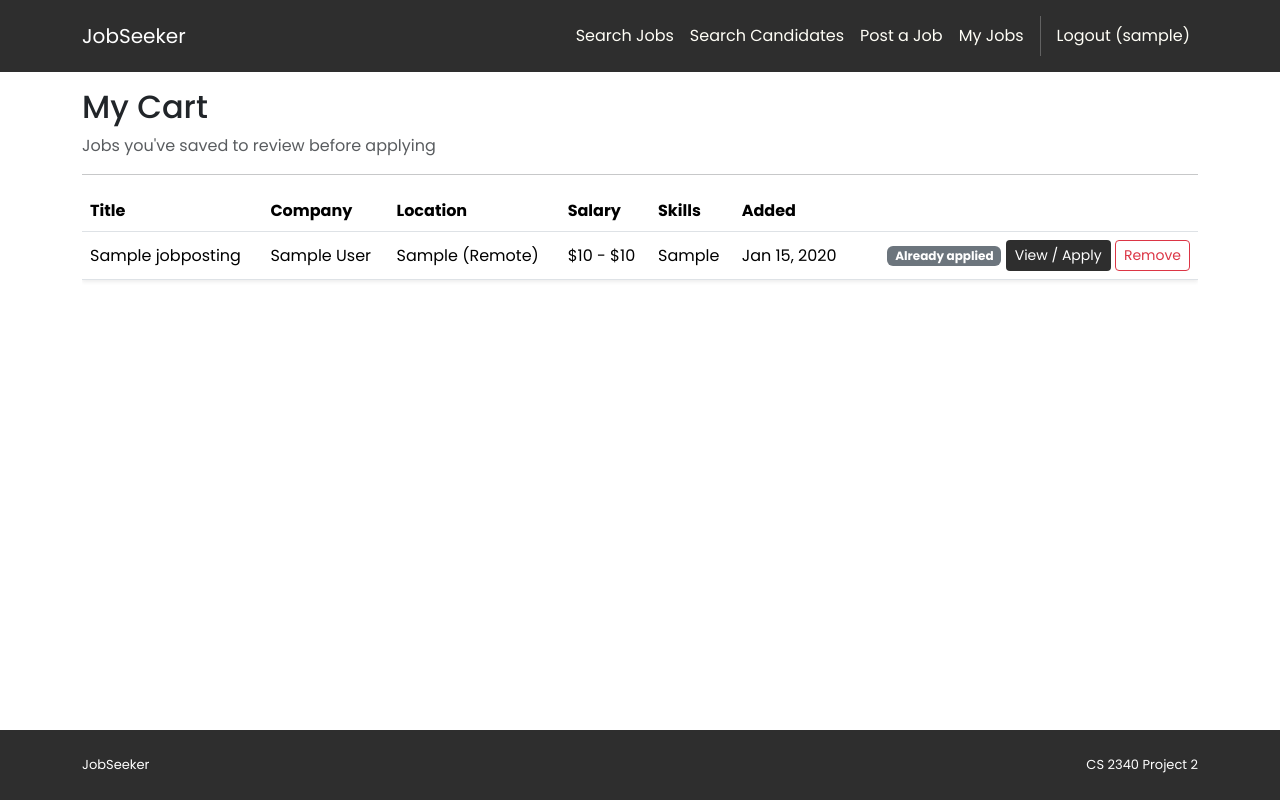
After one commit to anishneema/Jobseeker, a Django app: page /jobs/cart/ in a window 1280 px wide. The commit adds this page. Run offline with Django 5.2, Linux system fonts and the light colour scheme; a user stored in the database is signed in; tables that the repository leaves empty hold one stand-in row (values such as "Sample post"); some libraries are stand-ins or nearby versions.

Commit message:
Add job recommendations (story 6) and job cart (story 10)

```diff
--- a/jobs/admin.py
+++ b/jobs/admin.py
@@ -1,5 +1,5 @@
 from django.contrib import admin
-from .models import JobPosting, Application
+from .models import JobPosting, Application, CartItem
 
 class JobPostingAdmin(admin.ModelAdmin):
     list_display = ('title', 'recruiter', 'location', 'status', 'date_posted')
@@ -14,3 +14,4 @@ class JobPostingAdmin(admin.ModelAdmin):
 
 admin.site.register(JobPosting, JobPostingAdmin)
 admin.site.register(Application)
+admin.site.register(CartItem)
--- a/jobs/models.py
+++ b/jobs/models.py
@@ -100,3 +100,23 @@ class Application(models.Model):
             'offer': 'text-bg-success',
             'closed': 'text-bg-dark',
         }[self.status]
+
+class CartItem(models.Model):
+    jobseeker = models.ForeignKey(
+        User,
+        on_delete=models.CASCADE,
+        related_name='cart_items'
+    )
+    job = models.ForeignKey(
+        JobPosting,
+        on_delete=models.CASCADE,
+        related_name='cart_items'
+    )
+    date_added = models.DateTimeField(auto_now_add=True)
+
+    class Meta:
+        ordering = ['-date_added']
+        unique_together = ('jobseeker', 'job')
+
+    def __str__(self):
+        return f'{self.jobseeker.username} -> {self.job.title} (cart)'
--- /dev/null
+++ b/jobs/templates/jobs/cart.html
@@ -0,0 +1,55 @@
+{% extends 'base.html' %}
+{% block content %}
+<div class="p-3">
+  <div class="container">
+    <h2>My Cart</h2>
+    <p class="text-muted">Jobs you've saved to review before applying</p>
+    <hr />
+
+    {% if template_data.items %}
+    <div class="table-responsive">
+      <table class="table table-hover align-middle bg-white shadow-sm">
+        <thead>
+          <tr>
+            <th>Title</th>
+            <th>Company</th>
+            <th>Location</th>
+            <th>Salary</th>
+            <th>Skills</th>
+            <th>Added</th>
+            <th></th>
+          </tr>
+        </thead>
+        <tbody>
+          {% for item in template_data.items %}
+          <tr>
+            <td>{{ item.job.title }}</td>
+            <td>{{ item.job.company_name }}</td>
+            <td>{{ item.job.location }} ({{ item.job.get_remote_onsite_display }})</td>
+            <td>{{ item.job.salary_range }}</td>
+            <td>{{ item.job.skills_required }}</td>
+            <td>{{ item.date_added|date:"M j, Y" }}</td>
+            <td class="text-end">
+              {% if item.job.id in template_data.applied_job_ids %}
+              <span class="badge text-bg-secondary">Already applied</span>
+              {% endif %}
+              <a href="{% url 'jobs.show' id=item.job.id %}" class="btn btn-sm bg-dark text-white">
+                View / Apply
+              </a>
+              <form method="POST" action="{% url 'jobs.cart_remove' id=item.id %}" class="d-inline">
+                {% csrf_token %}
+                <input type="hidden" name="next" value="{% url 'jobs.cart' %}">
+                <button type="submit" class="btn btn-sm btn-outline-danger">Remove</button>
+              </form>
+            </td>
+          </tr>
+          {% endfor %}
+        </tbody>
+      </table>
+    </div>
+    {% else %}
+    <p>Your cart is empty. Browse <a href="{% url 'jobs.index' %}">job postings</a> and add ones you're interested in.</p>
+    {% endif %}
+  </div>
+</div>
+{% endblock content %}
--- a/jobs/urls.py
+++ b/jobs/urls.py
@@ -5,6 +5,10 @@ urlpatterns = [
     path('', views.index, name='jobs.index'),
     path('post/', views.post, name='jobs.post'),
     path('mine/', views.mine, name='jobs.mine'),
+    path('recommendations/', views.recommendations, name='jobs.recommendations'),
+    path('cart/', views.cart, name='jobs.cart'),
+    path('cart/add/<int:id>/', views.cart_add, name='jobs.cart_add'),
+    path('cart/remove/<int:id>/', views.cart_remove, name='jobs.cart_remove'),
     path('<int:id>/applications/',views.job_applications,name='jobs.job_applications'),
     path('applications/mine/', views.my_applications, name='jobs.my_applications'),
     path('applications/<int:id>/', views.application_detail, name='jobs.application_detail'),
--- a/jobs/views.py
+++ b/jobs/views.py
@@ -3,8 +3,10 @@ from django.shortcuts import render, redirect, get_object_or_404
 from django.contrib.auth.decorators import login_required
 from django.contrib import messages
 from accounts.views import jobseeker_required
-from .models import JobPosting, Application
+from .models import JobPosting, Application, CartItem
 from .forms import JobPostingForm, ApplicationForm
+from django.urls import reverse
+from django.utils.http import url_has_allowed_host_and_scheme
 
 
 def recruiter_required(view_func):
@@ -60,6 +62,11 @@ def index(request):
         'remote_onsite': remote_onsite,
         'visa_sponsorship': visa_sponsorship,
     }
+    if request.user.is_authenticated and hasattr(request.user, 'jobseeker_profile'):
+        template_data['cart_job_ids'] = set(CartItem.objects.filter(
+            jobseeker=request.user
+        ).values_list('job_id', flat=True))
+
     return render(request, 'jobs/job_list.html',
                   {'template_data': template_data})
 
@@ -77,6 +84,9 @@ def show(request, id):
             job=job, applicant=request.user
         ).first()
         template_data['application_form'] = ApplicationForm()
+        template_data['in_cart'] = CartItem.objects.filter(
+            job=job, jobseeker=request.user
+        ).exists()
     return render(request, 'jobs/job_detail.html',
                   {'template_data': template_data})
 
@@ -211,3 +221,83 @@ def job_applications(request, id):
         'jobs/job_applications.html',
         {'template_data': template_data}
     )
+
+def _safe_next(request, fallback):
+    next_url = request.POST.get('next') or request.GET.get('next')
+    if next_url and url_has_allowed_host_and_scheme(
+        next_url, allowed_hosts={request.get_host()}
+    ):
+        return next_url
+    return fallback
+
+@jobseeker_required
+def recommendations(request):
+    profile = request.user.jobseeker_profile
+    candidate_skills = {
+        s.strip().lower() for s in profile.skills.split(',') if s.strip()
+    }
+    applied_job_ids = Application.objects.filter(
+        applicant=request.user
+    ).values_list('job_id', flat=True)
+
+    scored_jobs = []
+    if candidate_skills:
+        open_jobs = JobPosting.objects.filter(
+            status='open'
+        ).exclude(id__in=applied_job_ids)
+        for job in open_jobs:
+            job_skills = {
+                s.strip().lower() for s in job.skills_required.split(',') if s.strip()
+            }
+            matched = candidate_skills & job_skills
+            if matched:
+                scored_jobs.append({
+                    'job': job,
+                    'matched_skills': sorted(matched),
+                    'match_count': len(matched),
+                })
+        scored_jobs.sort(key=lambda entry: entry['match_count'], reverse=True)
+
+    template_data = {
+        'title': 'Recommended for You',
+        'scored_jobs': scored_jobs,
+        'has_skills': bool(candidate_skills),
+    }
+    return render(request, 'jobs/recommendations.html',
+                  {'template_data': template_data})
+
+
+@jobseeker_required
+def cart(request):
+    items = CartItem.objects.filter(
+        jobseeker=request.user
+    ).select_related('job', 'job__recruiter')
+    applied_job_ids = set(Application.objects.filter(
+        applicant=request.user
+    ).values_list('job_id', flat=True))
+
+    template_data = {
+        'title': 'My Cart',
+        'items': items,
+        'applied_job_ids': applied_job_ids,
+    }
+    return render(request, 'jobs/cart.html', {'template_data': template_data})
+
+
+@jobseeker_required
+def cart_add(request, id):
+    job = get_object_or_404(JobPosting, id=id)
+    if request.method != 'POST':
+        return redirect('jobs.show', id=job.id)
+    CartItem.objects.get_or_create(jobseeker=request.user, job=job)
+    messages.success(request, f'Added "{job.title}" to your cart.')
+    return redirect(_safe_next(request, reverse('jobs.show', args=[job.id])))
+
+
+@jobseeker_required
+def cart_remove(request, id):
+    item = get_object_or_404(CartItem, id=id, jobseeker=request.user)
+    if request.method == 'POST':
+        item.delete()
+        messages.success(request, 'Removed from your cart.')
+    return redirect(_safe_next(request, reverse('jobs.cart')))
--- a/jobseeker/templates/base.html
+++ b/jobseeker/templates/base.html
@@ -32,6 +32,8 @@
             {% elif is_seeker %}
             <a class="nav-link" href="{% url 'accounts.profile_edit' %}">My Profile</a>
             <a class="nav-link" href="{% url 'jobs.my_applications' %}">My Applications</a>
+            <a class="nav-link" href="{% url 'jobs.recommendations' %}">Recommended</a>
+            <a class="nav-link" href="{% url 'jobs.cart' %}">My Cart</a>
             {% endif %}
             <div class="vr bg-white mx-2 d-none d-lg-block"></div>
             {% if user.is_authenticated %}
```
Also changed, not shown: jobs/templates/jobs/job_detail.html (+11 -0 lines), jobs/templates/jobs/job_list.html (+11 -0 lines), jobs/templates/jobs/recommendations.html (added, +52 -0 lines), jobs/migrations/0004_cartitem.py (added).
